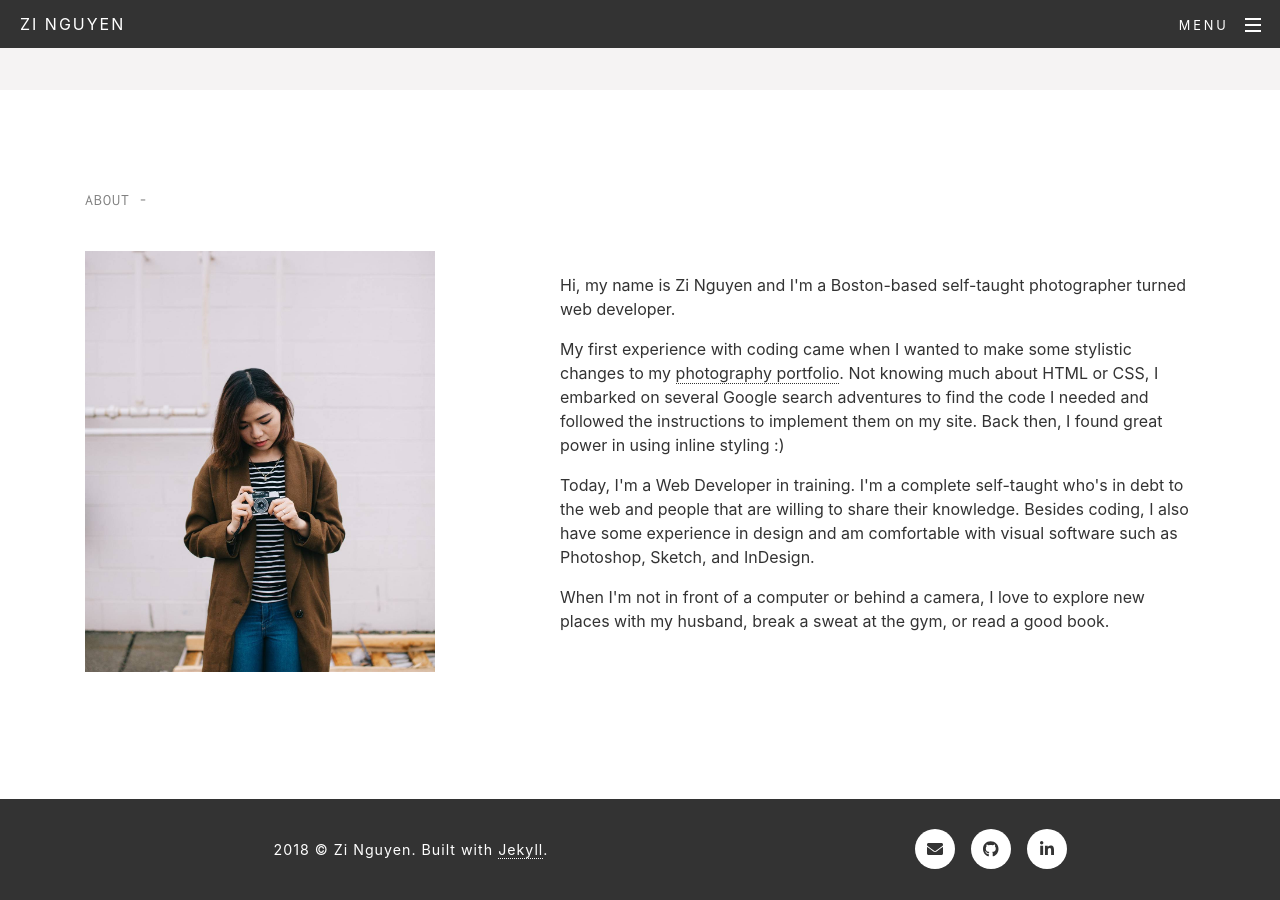
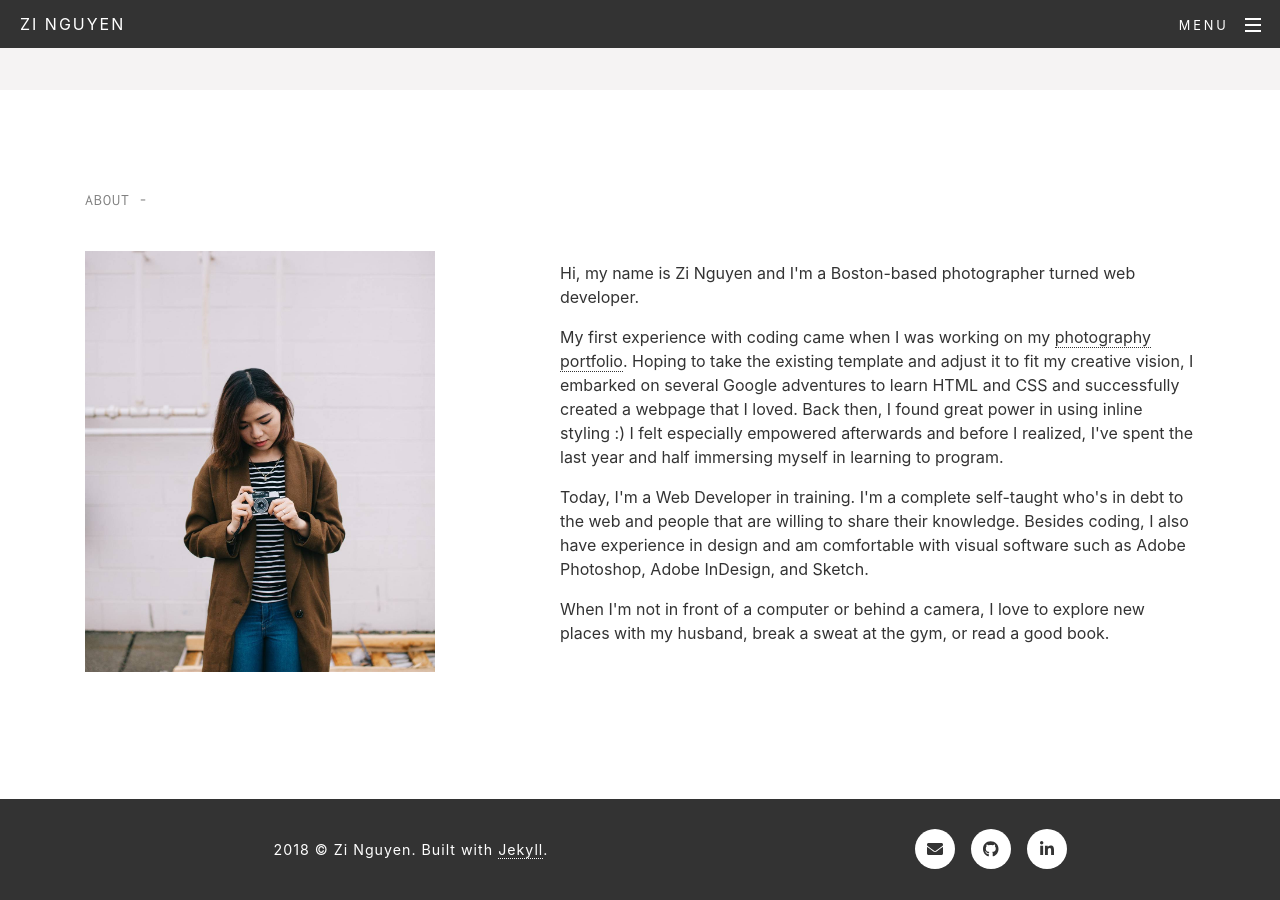
Before and after one commit to zinguyen/zinguyen.github.io, a Jekyll site: the page built from index.html, in a window 1280 px wide and 900 px high, scrolled down 1661 px. Built offline with Jekyll 4.4.1, drawn with Linux system fonts in a browser that asks for light colours; nearby versions of some CDN libraries; the list of posts is cut into pages by our own code.

Commit message:
update about

```diff
--- a/_layouts/home.html
+++ b/_layouts/home.html
@@ -94,9 +94,9 @@
 					<img class="img-fluid" src="../public/images/profile-2.jpg" alt="">
 				</div>
 				<div class="col-md-7 about-desc">
-					<p>Hi, my name is Zi Nguyen and I'm a Boston-based self-taught photographer turned web developer.</p>
-					<p>My first experience with coding came when I wanted to make some stylistic changes to my <a href="https://zinguyen.com/">photography portfolio</a>. Not knowing much about HTML or CSS, I embarked on several Google search adventures to find the code I needed and followed the instructions to implement them on my site. Back then, I found great power in using inline styling :)</p>
-					<p>Today, I'm a Web Developer in training. I'm a complete self-taught who's in debt to the web and people that are willing to share their knowledge. Besides coding, I also have some experience in design and am comfortable with visual software such as Photoshop, Sketch, and InDesign.</p>
+					<p>Hi, my name is Zi Nguyen and I'm a Boston-based photographer turned web developer.</p>
+					<p>My first experience with coding came when I was working on my <a href="https://zinguyen.com/">photography portfolio</a>. Hoping to take the existing template and adjust it to fit my creative vision, I embarked on several Google adventures to learn HTML and CSS and successfully created a webpage that I loved. Back then, I found great power in using inline styling :) I felt especially empowered afterwards and before I realized, I've spent the last year and half immersing myself in learning to program.</p>
+					<p>Today, I'm a Web Developer in training. I'm a complete self-taught who's in debt to the web and people that are willing to share their knowledge. Besides coding, I also have experience in design and am comfortable with visual software such as Adobe Photoshop, Adobe InDesign, and Sketch.</p>
 					<p>When I'm not in front of a computer or behind a camera, I love to explore new places with my husband, break a sweat at the gym, or read a good book.</p>
 				</div>
 			</div>
```
